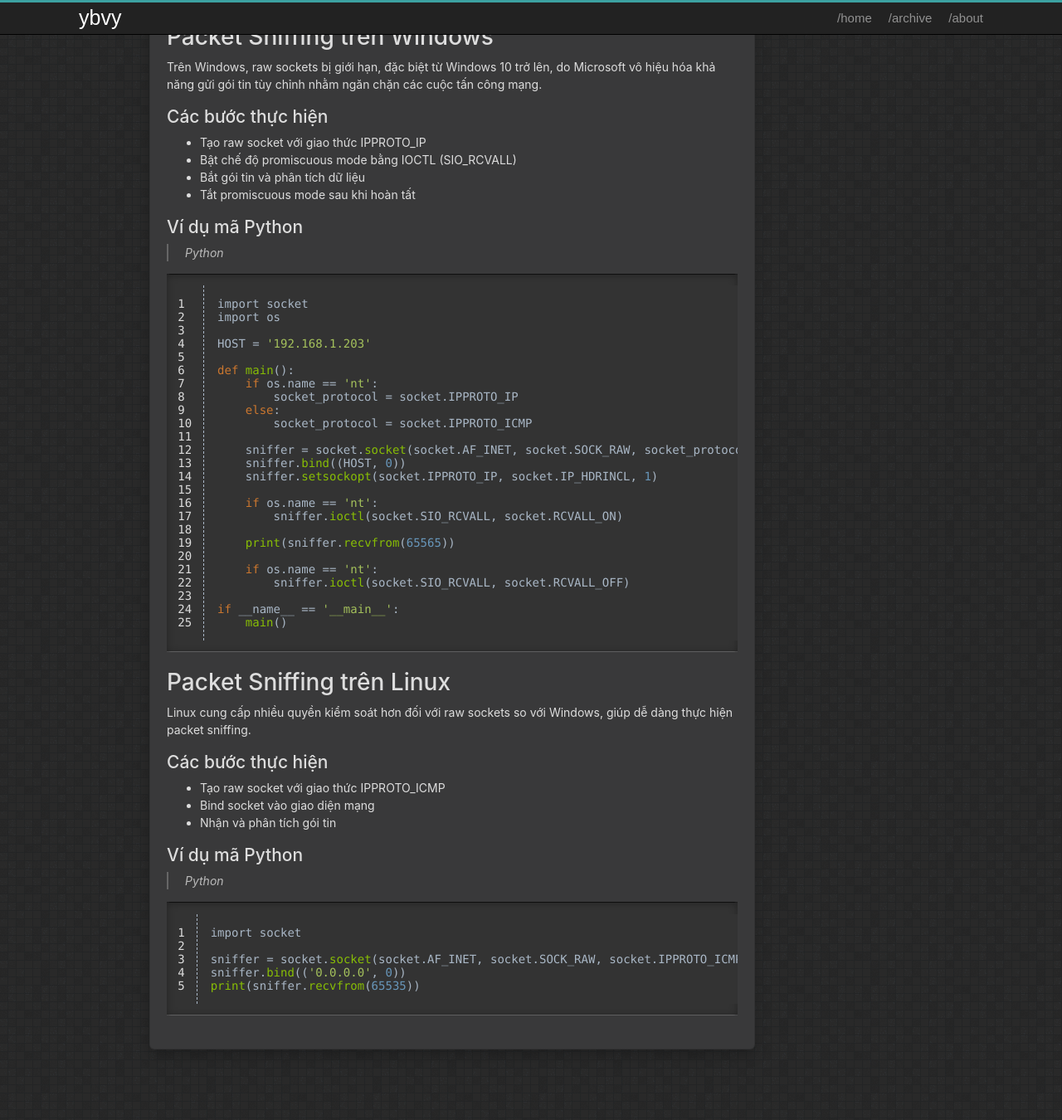
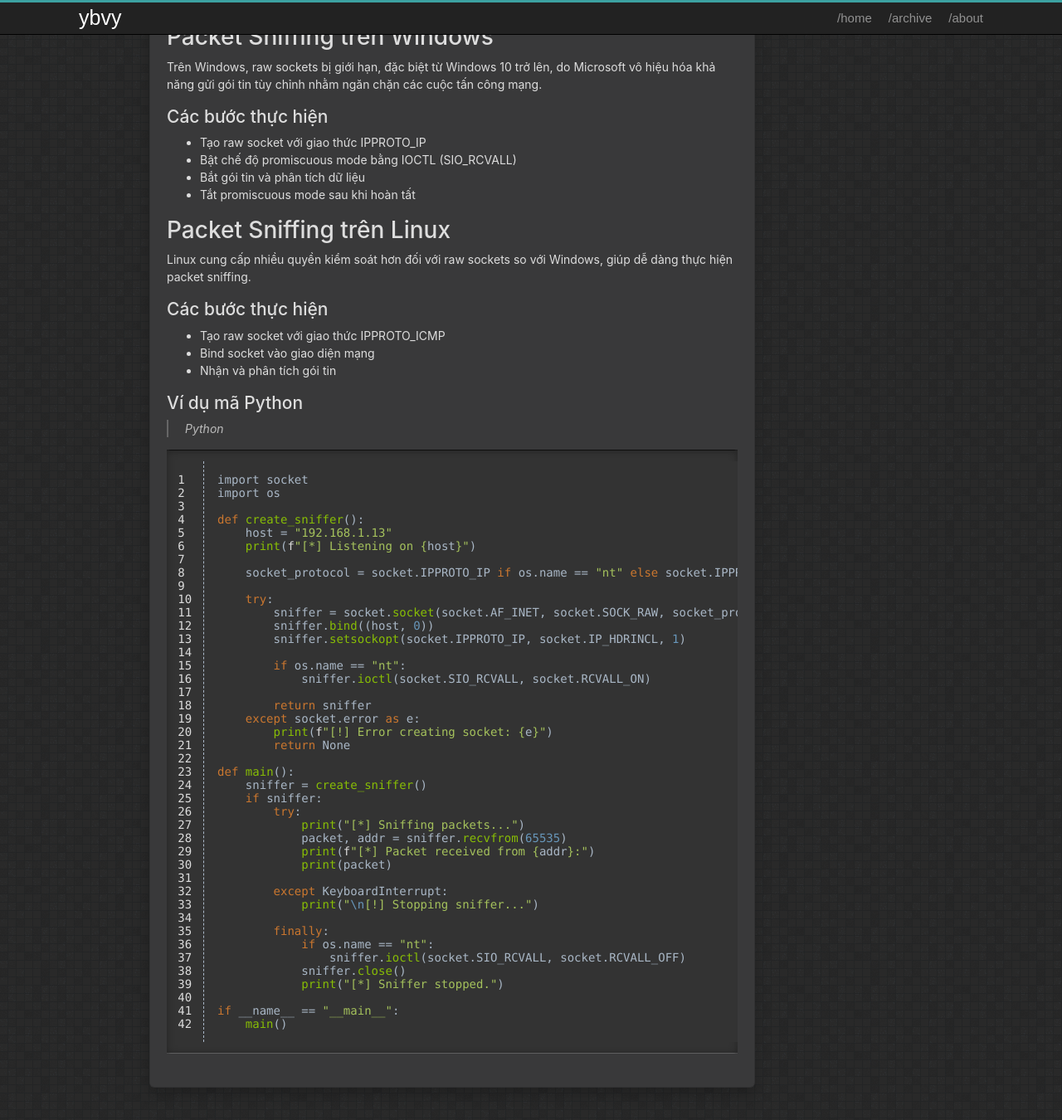
Before and after one commit to ybvy/ybvy.github.io, a Jekyll site: the page built from _posts/2025-03-18-packet-sniffing-on-windows-&-linux.md, in a window 1280 px wide and 1400 px high, scrolled down 553 px. Shown: the top 1350 px of the window at 83% size. Built offline with Jekyll 4.4.1, drawn with Linux system fonts in a browser that asks for light colours.

Commit message:
fix 2025-03-18

```diff
--- a/_posts/2025-03-18-packet-sniffing-on-windows-&-linux.md
+++ b/_posts/2025-03-18-packet-sniffing-on-windows-&-linux.md
@@ -31,36 +31,6 @@ Trên Windows, raw sockets bị giới hạn, đặc biệt từ Windows 10 tr
 * Bắt gói tin và phân tích dữ liệu
 * Tắt promiscuous mode sau khi hoàn tất
 
-## Ví dụ mã Python
->Python
-{% highlight python linenos %}
-import socket
-import os
-
-HOST = '192.168.1.203'
-
-def main():
-    if os.name == 'nt':
-        socket_protocol = socket.IPPROTO_IP
-    else:
-        socket_protocol = socket.IPPROTO_ICMP
-
-    sniffer = socket.socket(socket.AF_INET, socket.SOCK_RAW, socket_protocol)
-    sniffer.bind((HOST, 0))
-    sniffer.setsockopt(socket.IPPROTO_IP, socket.IP_HDRINCL, 1)
-
-    if os.name == 'nt':
-        sniffer.ioctl(socket.SIO_RCVALL, socket.RCVALL_ON)
-
-    print(sniffer.recvfrom(65565))
-
-    if os.name == 'nt':
-        sniffer.ioctl(socket.SIO_RCVALL, socket.RCVALL_OFF)
-
-if __name__ == '__main__':
-    main()
-{% endhighlight %}
-
 # Packet Sniffing trên Linux
 Linux cung cấp nhiều quyền kiểm soát hơn đối với raw sockets so với Windows, giúp dễ dàng thực hiện packet sniffing.
 
@@ -73,8 +43,45 @@ Linux cung cấp nhiều quyền kiểm soát hơn đối với raw sockets so v
 >Python
 {% highlight python linenos %}
 import socket
+import os
 
-sniffer = socket.socket(socket.AF_INET, socket.SOCK_RAW, socket.IPPROTO_ICMP)
-sniffer.bind(('0.0.0.0', 0))
-print(sniffer.recvfrom(65535))
+def create_sniffer():
+    host = "192.168.1.13"
+    print(f"[*] Listening on {host}")
+
+    socket_protocol = socket.IPPROTO_IP if os.name == "nt" else socket.IPPROTO_ICMP
+
+    try:
+        sniffer = socket.socket(socket.AF_INET, socket.SOCK_RAW, socket_protocol)
+        sniffer.bind((host, 0))
+        sniffer.setsockopt(socket.IPPROTO_IP, socket.IP_HDRINCL, 1)
+
+        if os.name == "nt":
+            sniffer.ioctl(socket.SIO_RCVALL, socket.RCVALL_ON)
+
+        return sniffer
+    except socket.error as e:
+        print(f"[!] Error creating socket: {e}")
+        return None
+
+def main():
+    sniffer = create_sniffer()
+    if sniffer:
+        try:
+            print("[*] Sniffing packets...")
+            packet, addr = sniffer.recvfrom(65535)
+            print(f"[*] Packet received from {addr}:")
+            print(packet)
+
+        except KeyboardInterrupt:
+            print("\n[!] Stopping sniffer...")
+
+        finally:
+            if os.name == "nt":
+                sniffer.ioctl(socket.SIO_RCVALL, socket.RCVALL_OFF)
+            sniffer.close()
+            print("[*] Sniffer stopped.")
+
+if __name__ == "__main__":
+    main()
 {% endhighlight %}
```
